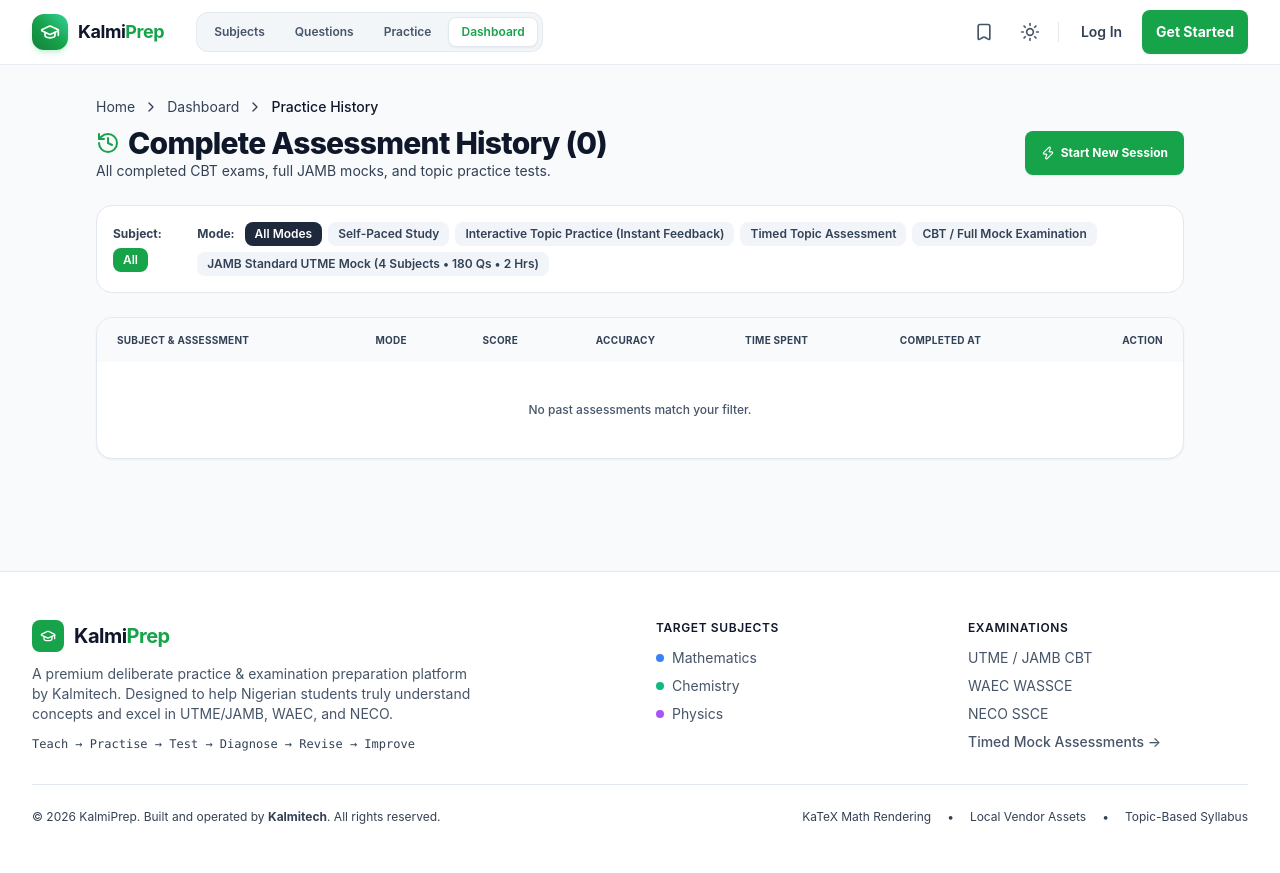
After one commit to KalminX/kalmiprep, a Django app: page /progress/history/ in a window 1280 px wide. The commit adds this page. Run offline with Django 5.2, Linux system fonts and the light colour scheme; data that the repository does not hold is empty; parts of the project's set-up code (start-up, migrations or seed data) failed here and were passed over.

Commit message:
feat(progress, history): add dedicated paginated assessment history view for students

```diff
--- a/progress/urls.py
+++ b/progress/urls.py
@@ -5,6 +5,7 @@ app_name = "progress"
 
 urlpatterns = [
     path("dashboard/", views.dashboard, name="dashboard"),
+    path("history/", views.session_history, name="session_history"),
     path("bookmarks/", views.bookmarks_list, name="bookmarks"),
     path("extractor-status/", views.extractor_status, name="extractor_status"),
 ]
--- a/progress/views.py
+++ b/progress/views.py
@@ -148,6 +148,43 @@ def bookmarks_list(request):
         "current_subject": subject_filter,
     }
     return render(request, "progress/bookmarks.html", context)
+
+
+def session_history(request):
+    """
+    Dedicated view for a student's complete assessment and practice history.
+    Supports filtering by subject and mode, with server-side pagination.
+    """
+    filter_q = _get_student_filter(request)
+    sessions_qs = (
+        PracticeSession.objects.filter(filter_q, status=PracticeSession.Status.COMPLETED)
+        .select_related("subject", "topic")
+        .order_by("-completed_at")
+    )
+
+    subject_slug = request.GET.get("subject", "").strip()
+    if subject_slug:
+        sessions_qs = sessions_qs.filter(subject__slug=subject_slug)
+
+    mode = request.GET.get("mode", "").strip()
+    if mode in dict(PracticeSession.Mode.choices):
+        sessions_qs = sessions_qs.filter(mode=mode)
+
+    paginator = Paginator(sessions_qs, 15)
+    page_number = request.GET.get("page", 1)
+    page_obj = paginator.get_page(page_number)
+
+    subjects = Subject.objects.all()
+
+    context = {
+        "page_obj": page_obj,
+        "total_sessions": paginator.count,
+        "subjects": subjects,
+        "current_subject": subject_slug,
+        "current_mode": mode,
+        "mode_choices": PracticeSession.Mode.choices,
+    }
+    return render(request, "progress/session_history.html", context)
 
 
 def extractor_status(request):
--- /dev/null
+++ b/templates/progress/session_history.html
@@ -0,0 +1,187 @@
+{% extends "base.html" %}
+
+{% block title %}Assessment History | KalmiPrep{% endblock %}
+
+{% block content %}
+<div class="max-w-6xl mx-auto px-4 sm:px-6 lg:px-8 py-8 space-y-6 animate-fade-in">
+
+    <!-- Breadcrumb & Header -->
+    <div class="space-y-2">
+        <nav class="flex items-center space-x-2 text-sm text-slate-500 dark:text-slate-400">
+            <a href="{% url 'core:landing' %}" class="hover:text-primary-600 dark:hover:text-primary-400">Home</a>
+            <i data-lucide="chevron-right" class="w-4 h-4"></i>
+            <a href="{% url 'progress:dashboard' %}" class="hover:text-primary-600 dark:hover:text-primary-400">Dashboard</a>
+            <i data-lucide="chevron-right" class="w-4 h-4"></i>
+            <span class="text-slate-900 dark:text-white font-medium">Practice History</span>
+        </nav>
+        <div class="flex flex-col sm:flex-row sm:items-center sm:justify-between gap-4">
+            <div>
+                <h1 class="text-2xl sm:text-3xl font-extrabold text-slate-900 dark:text-white tracking-tight flex items-center gap-2">
+                    <i data-lucide="history" class="w-6 h-6 text-brand-600"></i>
+                    Complete Assessment History ({{ total_sessions }})
+                </h1>
+                <p class="text-slate-500 dark:text-slate-400 text-sm">
+                    All completed CBT exams, full JAMB mocks, and topic practice tests.
+                </p>
+            </div>
+
+            <a href="{% url 'practice:setup' %}" class="btn-primary py-2 px-4 text-xs font-bold shrink-0 flex items-center gap-1.5 shadow-sm">
+                <i data-lucide="zap" class="w-3.5 h-3.5"></i>
+                <span>Start New Session</span>
+            </a>
+        </div>
+    </div>
+
+    <!-- Filters Bar: Subject & Mode -->
+    <div class="p-4 rounded-2xl bg-white dark:bg-slate-900 border border-slate-200 dark:border-slate-800 flex flex-col md:flex-row md:items-center justify-between gap-3 text-xs">
+        <div class="flex items-center gap-1.5 flex-wrap">
+            <span class="font-bold text-slate-700 dark:text-slate-300 mr-1">Subject:</span>
+            <a href="{% url 'progress:session_history' %}{% if current_mode %}?mode={{ current_mode }}{% endif %}" class="px-2.5 py-1 rounded-lg font-semibold transition {% if not current_subject %}bg-brand-600 text-white shadow-xs{% else %}bg-slate-100 dark:bg-slate-800 text-slate-700 dark:text-slate-300 hover:bg-slate-200{% endif %}">
+                All
+            </a>
+            {% for s in subjects %}
+                <a href="{% url 'progress:session_history' %}?subject={{ s.slug }}{% if current_mode %}&mode={{ current_mode }}{% endif %}" class="px-2.5 py-1 rounded-lg font-semibold transition {% if current_subject == s.slug %}bg-brand-600 text-white shadow-xs{% else %}bg-slate-100 dark:bg-slate-800 text-slate-700 dark:text-slate-300 hover:bg-slate-200{% endif %}">
+                    {{ s.name }}
+                </a>
+            {% endfor %}
+        </div>
+
+        <div class="flex items-center gap-1.5 flex-wrap">
+            <span class="font-bold text-slate-700 dark:text-slate-300 mr-1">Mode:</span>
+            <a href="{% url 'progress:session_history' %}{% if current_subject %}?subject={{ current_subject }}{% endif %}" class="px-2.5 py-1 rounded-lg font-semibold transition {% if not current_mode %}bg-slate-800 text-white dark:bg-slate-200 dark:text-slate-900{% else %}bg-slate-100 dark:bg-slate-800 text-slate-700 dark:text-slate-300 hover:bg-slate-200{% endif %}">
+                All Modes
+            </a>
+            {% for m_code, m_label in mode_choices %}
+                <a href="{% url 'progress:session_history' %}?mode={{ m_code }}{% if current_subject %}&subject={{ current_subject }}{% endif %}" class="px-2.5 py-1 rounded-lg font-semibold transition {% if current_mode == m_code %}bg-slate-800 text-white dark:bg-slate-200 dark:text-slate-900{% else %}bg-slate-100 dark:bg-slate-800 text-slate-700 dark:text-slate-300 hover:bg-slate-200{% endif %}">
+                    {{ m_label }}
+                </a>
+            {% endfor %}
+        </div>
+    </div>
+
+    <!-- Sessions List (Desktop Table + Mobile Cards) -->
+    <div class="bg-white dark:bg-slate-900 border border-slate-200 dark:border-slate-800 rounded-2xl overflow-hidden shadow-sm">
+
+        <!-- Mobile Cards -->
+        <div class="block md:hidden divide-y divide-slate-100 dark:divide-slate-800">
+            {% for sess in page_obj %}
+            <div class="p-4 space-y-2.5">
+                <div class="flex items-start justify-between gap-2">
+                    <div>
+                        <span class="font-bold text-sm text-slate-900 dark:text-white block">{{ sess.subject.name }}</span>
+                        {% if sess.topic %}
+                        <span class="text-xs text-slate-500 block">{{ sess.topic.name }}</span>
+                        {% elif sess.mode == 'JAMB_FULL_MOCK' %}
+                        <span class="text-xs text-slate-500 block">4 Subjects • Standard JAMB UTME</span>
+                        {% endif %}
+                    </div>
+                    <span class="text-xs font-mono font-bold px-2 py-0.5 rounded
+                        {% if sess.percentage >= 70 %}bg-emerald-100 text-emerald-800 dark:bg-emerald-950 dark:text-emerald-300
+                        {% elif sess.percentage >= 50 %}bg-amber-100 text-amber-800 dark:bg-amber-950 dark:text-amber-300
+                        {% else %}bg-rose-100 text-rose-800 dark:bg-rose-950 dark:text-rose-300{% endif %}">
+                        {{ sess.percentage|floatformat:0 }}%
+                        {% if sess.mode == 'JAMB_FULL_MOCK' %}({{ sess.score_out_of_400 }}/400){% endif %}
+                    </span>
+                </div>
+                <div class="flex items-center justify-between text-xs text-slate-500 pt-1 border-t border-slate-100 dark:border-slate-800/60">
+                    <span>{{ sess.completed_at|date:"M j, Y H:i" }} · {{ sess.formatted_time_spent }}</span>
+                    <a href="{% url 'practice:session_results' sess.id %}" class="font-bold text-brand-600 dark:text-brand-400 hover:underline">
+                        Review Solutions &rarr;
+                    </a>
+                </div>
+            </div>
+            {% empty %}
+            <div class="p-8 text-center text-slate-400 text-xs">
+                No past sessions matching your filter criteria.
+            </div>
+            {% endfor %}
+        </div>
+
+        <!-- Desktop Table -->
+        <div class="hidden md:block overflow-x-auto">
+            <table class="w-full text-left text-xs">
+                <thead class="bg-slate-50 dark:bg-slate-800/70 text-slate-500 uppercase tracking-wide text-[10px]">
+                    <tr>
+                        <th class="px-5 py-3.5">Subject &amp; Assessment</th>
+                        <th class="px-5 py-3.5">Mode</th>
+                        <th class="px-5 py-3.5">Score</th>
+                        <th class="px-5 py-3.5">Accuracy</th>
+                        <th class="px-5 py-3.5">Time Spent</th>
+                        <th class="px-5 py-3.5">Completed At</th>
+                        <th class="px-5 py-3.5 text-right">Action</th>
+                    </tr>
+                </thead>
+                <tbody class="divide-y divide-slate-100 dark:divide-slate-800 font-medium">
+                    {% for sess in page_obj %}
+                    <tr class="hover:bg-slate-50 dark:hover:bg-slate-800/40 transition">
+                        <td class="px-5 py-3.5">
+                            <span class="font-bold text-slate-900 dark:text-white block">{{ sess.subject.name }}</span>
+                            {% if sess.topic %}
+                            <span class="text-[11px] text-slate-400 block truncate max-w-[240px]">{{ sess.topic.name }}</span>
+                            {% elif sess.mode == 'JAMB_FULL_MOCK' %}
+                            <span class="text-[11px] text-brand-600 dark:text-brand-400 font-semibold block">Full JAMB 4-Subject Simulation</span>
+                            {% endif %}
+                        </td>
+                        <td class="px-5 py-3.5">
+                            <span class="px-2 py-0.5 rounded-md bg-slate-100 dark:bg-slate-800 text-[11px] font-semibold text-slate-700 dark:text-slate-300">
+                                {{ sess.get_mode_display }}
+                            </span>
+                        </td>
+                        <td class="px-5 py-3.5 font-bold font-mono">
+                            {% if sess.mode == 'JAMB_FULL_MOCK' %}
+                                <span class="text-brand-600 dark:text-brand-400 text-sm font-extrabold">{{ sess.score_out_of_400 }}</span> / 400
+                            {% else %}
+                                {{ sess.score|floatformat:0 }} / {{ sess.total_questions }}
+                            {% endif %}
+                        </td>
+                        <td class="px-5 py-3.5">
+                            <span class="font-bold {% if sess.percentage >= 70 %}text-emerald-600 dark:text-emerald-400{% elif sess.percentage >= 50 %}text-amber-600 dark:text-amber-400{% else %}text-rose-600 dark:text-rose-400{% endif %}">
+                                {{ sess.percentage|floatformat:0 }}%
+                            </span>
+                        </td>
+                        <td class="px-5 py-3.5 text-slate-500 font-mono">{{ sess.formatted_time_spent }}</td>
+                        <td class="px-5 py-3.5 text-slate-500">{{ sess.completed_at|date:"M j, Y H:i" }}</td>
+                        <td class="px-5 py-3.5 text-right">
+                            <a href="{% url 'practice:session_results' sess.id %}" class="px-3 py-1.5 rounded-lg border border-slate-200 dark:border-slate-700 hover:bg-slate-100 dark:hover:bg-slate-800 font-semibold text-brand-600 dark:text-brand-400 transition">
+                                Review &rarr;
+                            </a>
+                        </td>
+                    </tr>
+                    {% empty %}
+                    <tr>
+                        <td colspan="7" class="px-5 py-10 text-center text-slate-400">
+                            No past assessments match your filter.
+                        </td>
+                    </tr>
+                    {% endfor %}
+                </tbody>
+            </table>
+        </div>
+
+        <!-- Pagination Controls -->
+        {% if page_obj.paginator.num_pages > 1 %}
+        <div class="p-4 border-t border-slate-100 dark:border-slate-800 flex items-center justify-between text-xs text-slate-500">
+            <div>
+                Showing {{ page_obj.start_index }}–{{ page_obj.end_index }} of {{ total_sessions }} sessions
+            </div>
+            <div class="flex items-center gap-1.5">
+                {% if page_obj.has_previous %}
+                <a href="?page={{ page_obj.previous_page_number }}{% if current_subject %}&subject={{ current_subject }}{% endif %}{% if current_mode %}&mode={{ current_mode }}{% endif %}" class="px-3 py-1.5 rounded-lg border border-slate-200 dark:border-slate-700 bg-white dark:bg-slate-800 text-slate-700 dark:text-slate-200 hover:bg-slate-50 transition font-medium">
+                    &larr; Previous
+                </a>
+                {% endif %}
+                <span class="px-2 py-1 font-semibold text-slate-700 dark:text-slate-300">
+                    Page {{ page_obj.number }} of {{ page_obj.paginator.num_pages }}
+                </span>
+                {% if page_obj.has_next %}
+                <a href="?page={{ page_obj.next_page_number }}{% if current_subject %}&subject={{ current_subject }}{% endif %}{% if current_mode %}&mode={{ current_mode }}{% endif %}" class="px-3 py-1.5 rounded-lg border border-slate-200 dark:border-slate-700 bg-white dark:bg-slate-800 text-slate-700 dark:text-slate-200 hover:bg-slate-50 transition font-medium">
+                    Next &rarr;
+                </a>
+                {% endif %}
+            </div>
+        </div>
+        {% endif %}
+    </div>
+
+</div>
+{% endblock %}
```
Also changed, not shown: templates/progress/dashboard.html (+17 -3 lines).
